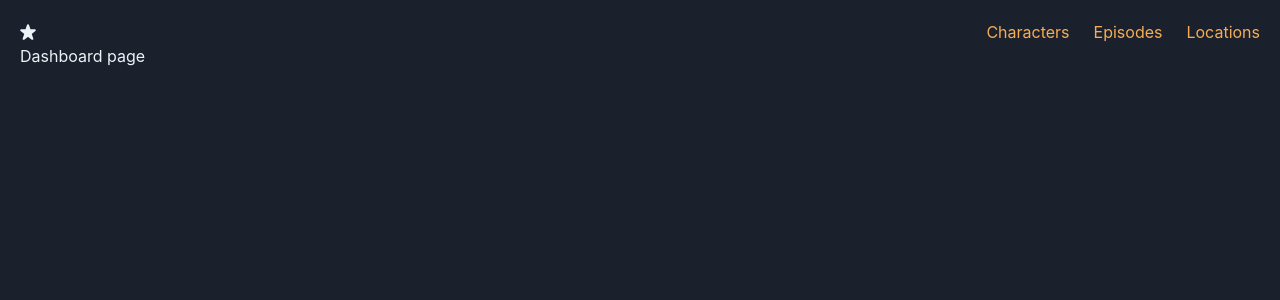
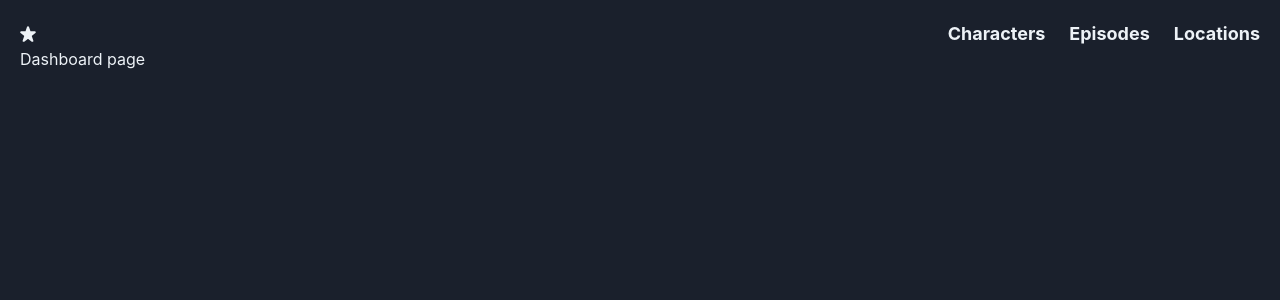
Before and after one commit to georgichichev/rick-and-morty, a React (Vite) app: page /app in a window 1280 px wide. Shown: the top 300 px of the page. Built offline with nearby package versions, Linux system fonts and the light colour scheme.

Commit message:
Change styles to navigation button

```diff
--- a/src/components/shared/buttons/NavigationButton.tsx
+++ b/src/components/shared/buttons/NavigationButton.tsx
@@ -1,4 +1,5 @@
-import { styled, theme } from '@chakra-ui/react';
+import { theme } from '@/theme';
+import { styled } from '@chakra-ui/react';
 import { FC } from 'react';
 import { NavLink } from 'react-router-dom';
 
@@ -9,15 +10,26 @@ interface NavigationButtonProps {
 
 const NavButton = styled(NavLink, {
   baseStyle: {
-    color: theme.colors.orange[300],
-    _hover: { color: 'white' },
+    fontWeight: theme.fontWeights.bold,
+    fontSize: theme.fontSizes['lg'],
+    color: theme.colors.text.primary,
+    _hover: {
+      color: theme.colors.text.hover,
+      borderColor: theme.colors.text.hover,
+    },
     transition: 'ease-in-out 0.2s',
+    paddingBottom: theme.space[1],
   },
 });
 
 export const NavigationButton: FC<NavigationButtonProps> = ({ children, to }) => {
   return (
-    <NavButton to={to} style={({ isActive }) => ({ color: isActive ? 'yellow' : '' })}>
+    <NavButton
+      to={to}
+      style={({ isActive }) => ({
+        borderBottom: isActive ? `1px solid` : 'none',
+      })}
+    >
       {children}
     </NavButton>
   );
```
